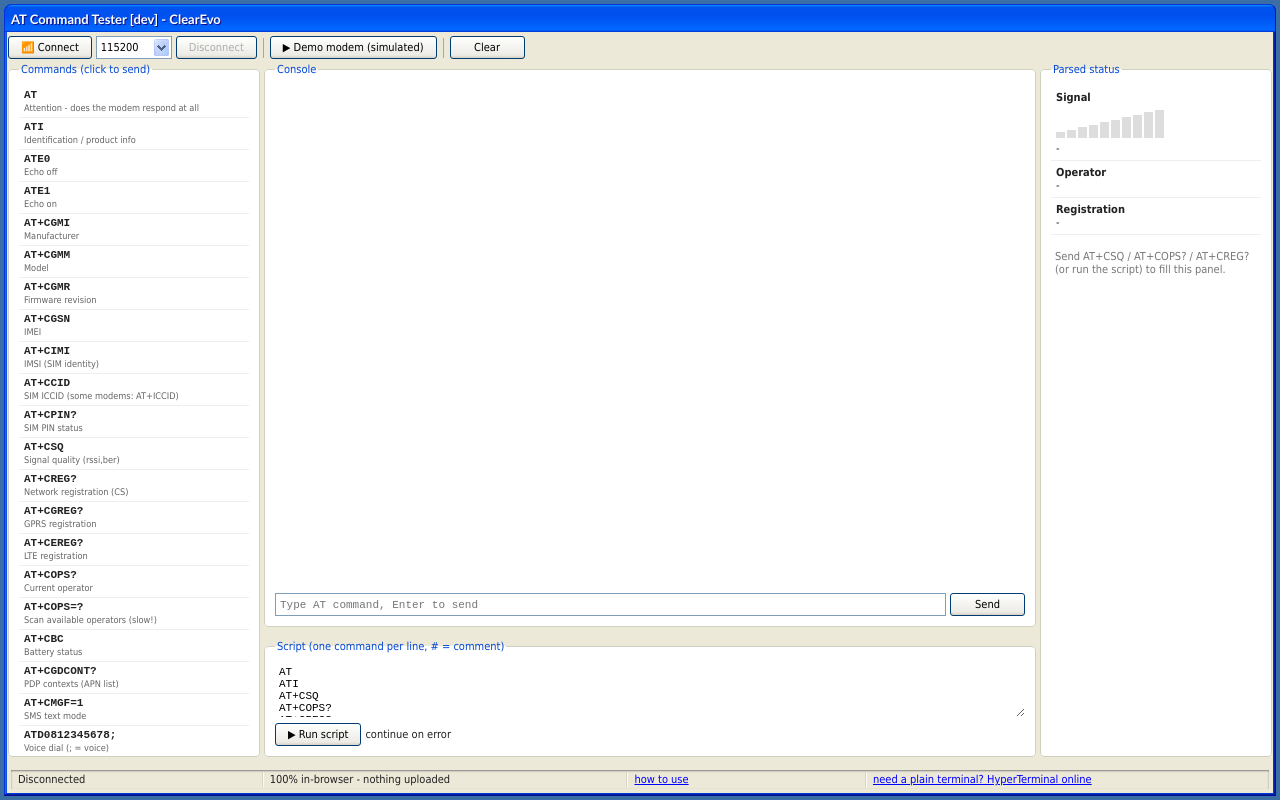
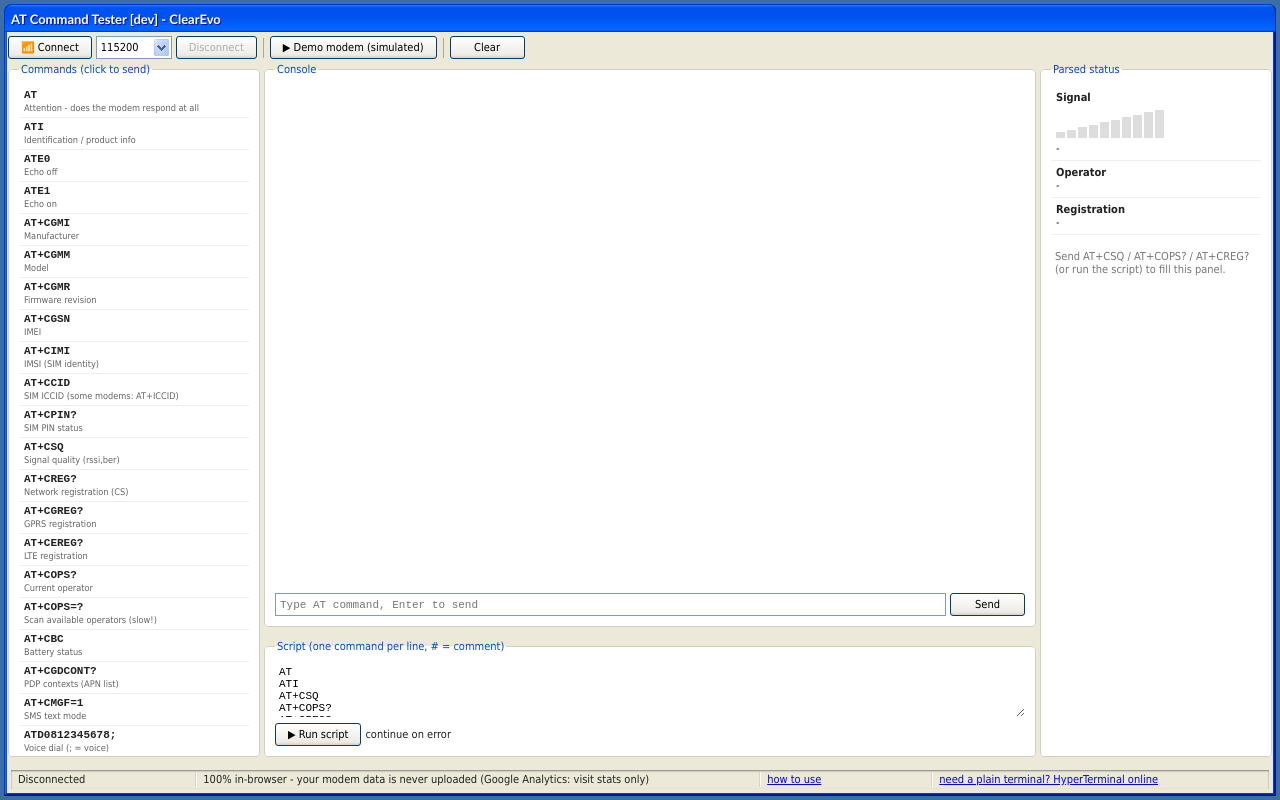
Before and after one commit to ykasidit/web_at, a website with bundled scripts: page public/index.html in a window 1280 px wide. Built offline with nearby package versions, Linux system fonts and the light colour scheme.

Commit message:
privacy line: disclose Google Analytics (visit stats only) alongside the 100% in-browser claim
Co-Authored-By: Claude Fable 5 <noreply@anthropic.com>
Claude-Session: https://claude.ai/code/session_01ENPxvP7LMBmV5xFP1iHzha

```diff
--- a/public/index.html
+++ b/public/index.html
@@ -81,7 +81,7 @@ AT+CREG?</textarea>
 
     <div class="status-bar">
       <p class="status-bar-field" id="sbConn">Disconnected</p>
-      <p class="status-bar-field">100% in-browser - nothing uploaded</p>
+      <p class="status-bar-field">100% in-browser - your modem data is never uploaded (Google Analytics: visit stats only)</p>
       <p class="status-bar-field"><a href="/blog/2026/07/22/how_to_test_gsm_lte_modem_at_commands_in_your_browser/" target="_blank" rel="noopener">how to use</a></p>
       <p class="status-bar-field"><a href="https://www.clearevo.com/hyperterminal/" target="_blank" rel="noopener">need a plain terminal? HyperTerminal online</a></p>
     </div>
```
